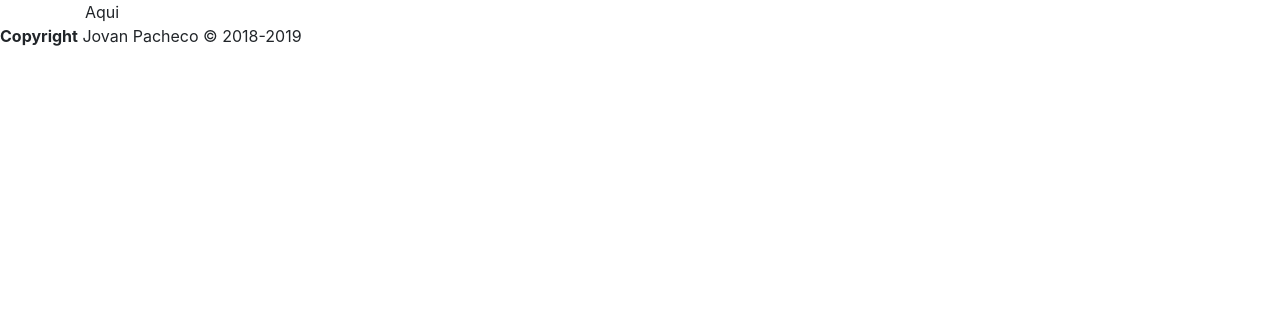
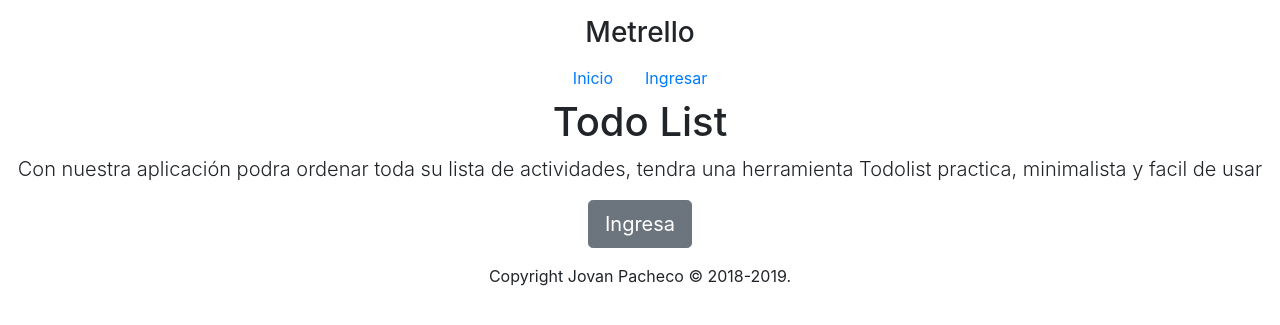
Before and after one commit to jovanpacheco/metrello, a Django app: page / in a window 1280 px wide. Shown: the top 325 px of the page. Run offline with Django 3.2, Linux system fonts and the light colour scheme; some libraries are stand-ins or nearby versions.

Commit message:
pagina de inicio y cambios en estilos

```diff
--- a/metrello/templates/base.html
+++ b/metrello/templates/base.html
@@ -8,15 +8,25 @@
   {% block extra_head %}{% endblock extra_head %}
   <link rel="icon" type="image/ico" href="/static/favicon.ico" />
 </head>
-<body>
-  <div>
-      <div class="container">
-      {% block content %} {% endblock content %}
+<body class="{% block class_body %}{% endblock class_body %}">
+  <div class="cover-container d-flex w-100 h-100 p-3 mx-auto flex-column">
+
+    <header class="masthead mb-auto">
+      <div class="inner">
+        <h3 class="masthead-brand">Metrello</h3>
+        <nav class="nav nav-masthead justify-content-center">
+          <a class="nav-link active" href="#">Inicio</a>
+          <a class="nav-link" href="#">Ingresar</a>
+        </nav>
       </div>
-    <div class="loading" id="loader"></div>
+    </header>
+
+    {% block content %} {% endblock content %}
+    {% include "footer.html" %}
+
   </div>
+  <div class="loading" id="loader"></div>
   {% include "js.html" %}
   {% block extra_js %}{% endblock extra_js %}
-  {% include "footer.html" %}
 </body>
 </html>
--- a/metrello/templates/footer.html
+++ b/metrello/templates/footer.html
@@ -1,5 +1,5 @@
-<div class="footer">
-    <div>
-        <strong>Copyright</strong> Jovan Pacheco &copy; 2018-2019
-    </div>
+<footer class="mastfoot mt-auto">
+<div class="inner">
+  <p>Copyright Jovan Pacheco &copy; 2018-2019.</p>
 </div>
+</footer>
--- a/metrello/templates/head.html
+++ b/metrello/templates/head.html
@@ -5,3 +5,4 @@
   <meta name="author" content="Jovanjpacheco@gmail.com">
   <link rel="stylesheet" href="{% static 'css/bootstrap.min.css' %}">
   <link rel="stylesheet" href="{% static 'css/style.css' %}">
+  <link rel="stylesheet" type="text/css" href="{% static 'css/cover.css' %}">
--- a/metrello/templates/index.html
+++ b/metrello/templates/index.html
@@ -3,10 +3,19 @@
 {% block title %} Metrello - Todo {% endblock title %}
 
 {% block content %}
-Aqui
+
+<main role="main" class="inner cover">
+<h1 class="cover-heading">Todo List</h1>
+<p class="lead">Con nuestra aplicaci&oacute;n podra ordenar toda su lista de actividades, tendra una herramienta Todolist practica, minimalista y facil de usar</p>
+<p class="lead">
+  <a href="#" class="btn btn-lg btn-secondary">Ingresa</a>
+</p>
+</main>
+
+
 {% endblock content %}
 
-
+{% block class_body %}text-center{% endblock class_body %}
 
 {% block extra_js %}
 <script type="text/javascript">
```
Also changed, not shown: 2 other files. Lines whose indentation alone changed are shown as unchanged.
